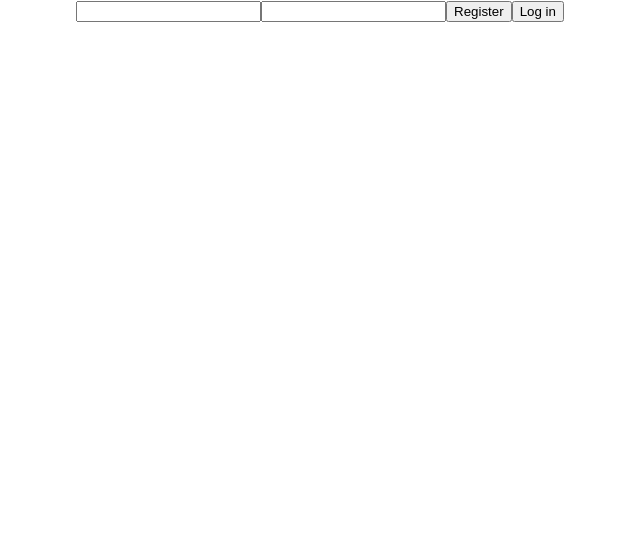
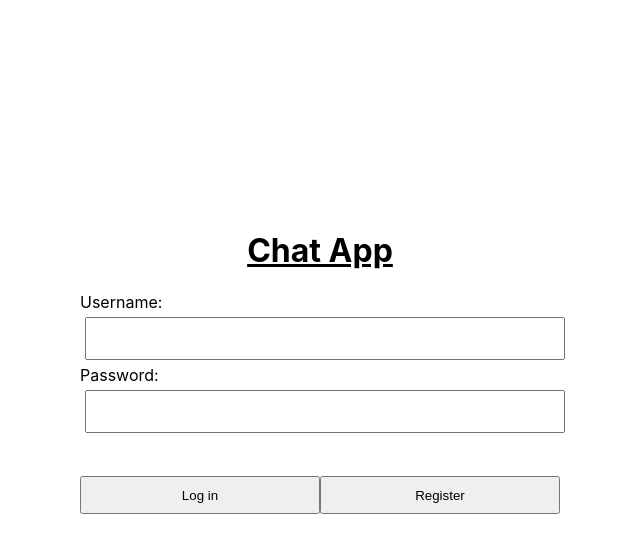
Before and after one commit to codehomie1/ChatApp, a React (Create React App) app in the folder client/: page / in a window 1280 px wide. Shown: the top 552 px of the page, without its empty margins (320-960 px from the left). Built offline with nearby package versions, Linux system fonts and the light colour scheme.

Commit message:
login page layout

```diff
--- a/client/src/App.css
+++ b/client/src/App.css
@@ -1,38 +1,43 @@
-.App {
-  text-align: center;
+
+
+* {
+  box-sizing: border-box;
+  width: 100%;
+  height: 100%;
 }
 
-.App-logo {
-  height: 40vmin;
-  pointer-events: none;
+h1 {
+  text-align: center;
+  text-decoration: underline;
 }
 
-@media (prefers-reduced-motion: no-preference) {
-  .App-logo {
-    animation: App-logo-spin infinite 20s linear;
-  }
+input {
+  font-family: Arial, Helvetica, sans-serif;
+  font-size: large;
+  margin: 5px;
 }
 
-.App-header {
-  background-color: #282c34;
-  min-height: 100vh;
+.App {
+  display: flex;
+  justify-content: center;
+  align-items: center;
+}
+
+.main-container {
   display: flex;
   flex-direction: column;
-  align-items: center;
-  justify-content: center;
-  font-size: calc(10px + 2vmin);
-  color: white;
+  padding: 10px;
+  height: fit-content;
+  width: fit-content;
+  width: 500px;
+  height: 400px;
 }
 
-.App-link {
-  color: #61dafb;
+
+.buttons {
+  display: flex;
+  justify-content: flex-start;
+  flex-direction: row-reverse;
+  align-items: baseline;
+  width: auto;
 }
-
-@keyframes App-logo-spin {
-  from {
-    transform: rotate(0deg);
-  }
-  to {
-    transform: rotate(360deg);
-  }
-}
--- a/client/src/App.js
+++ b/client/src/App.js
@@ -52,7 +52,7 @@ function App() {
     console.log(apiRes);
     if (apiRes.status) {
       // user was created
-      // todo
+      setErrorMessage(apiRes.message);
     } else {
       // some error message
       setErrorMessage(apiRes.message);
@@ -104,8 +104,8 @@ function App() {
     console.log(apiRes);
     if (apiRes.status) {
       // worked
-      setMessage('');
-      getConversations();
+      setMessage(''); // reset mssg
+      getConversations(); // get all conversations
     } else {
       setErrorMessage(apiRes.message);
     }
@@ -131,15 +131,23 @@ function App() {
 
   return (
     <div className="App">
+      <div className='main-container'>
+        <h1>Chat App</h1>
+          Username:
           <input value={userName} onChange={e => setUserName(e.target.value)} />
-      <input value={password} onChange={e => setPassword(e.target.value)} type="password" />
+          Password: <input value={password} onChange={e => setPassword(e.target.value)} type="password" />
+          <div></div>
+          <div className='buttons'>
           <button onClick={handleSubmit} disabled={isLoading}>Register</button>
           <button onClick={handleLogIn} disabled={isLoading}>Log in</button>
+          </div>
+
           <div>
             {isLoading ? 'Loading ...' : null}
           </div>
           <div>{errorMessage}</div>
       </div>
+    </div>
   );
 }
 
```
Lines whose indentation alone changed are shown as unchanged.
